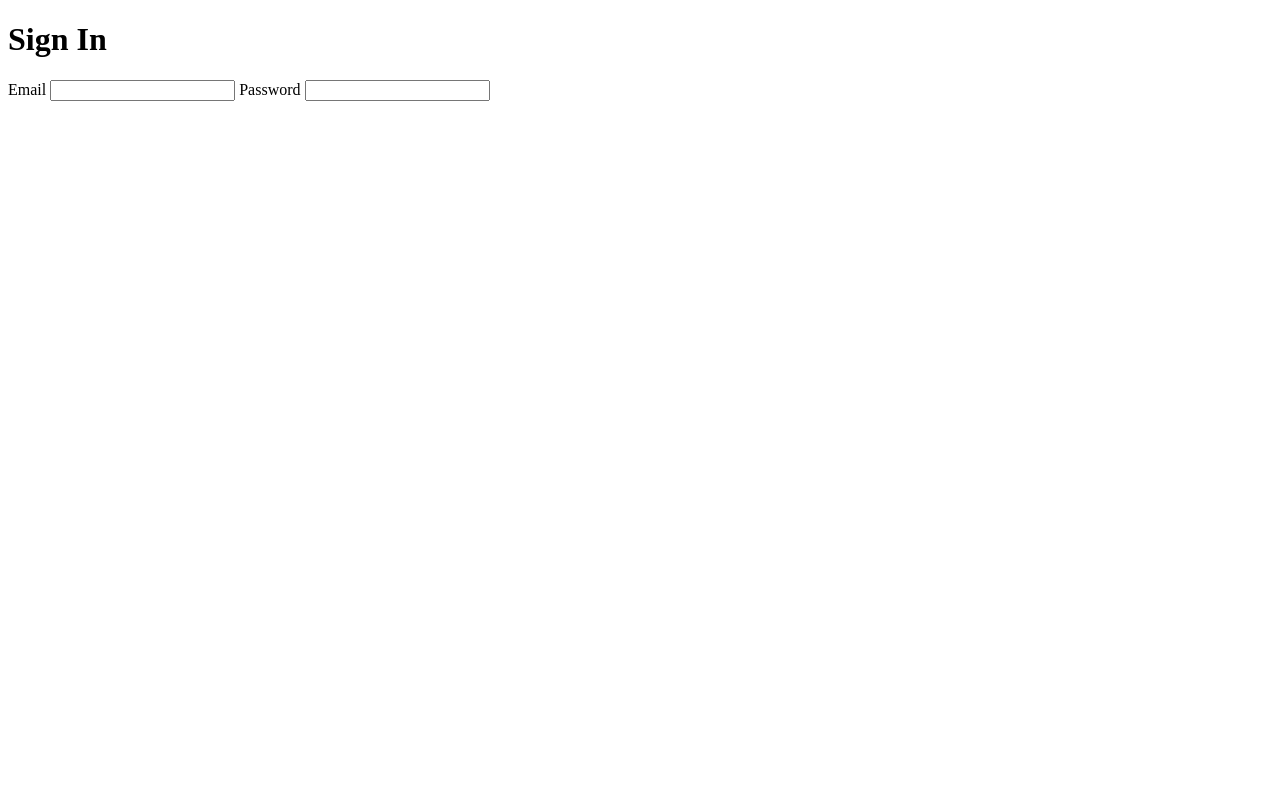
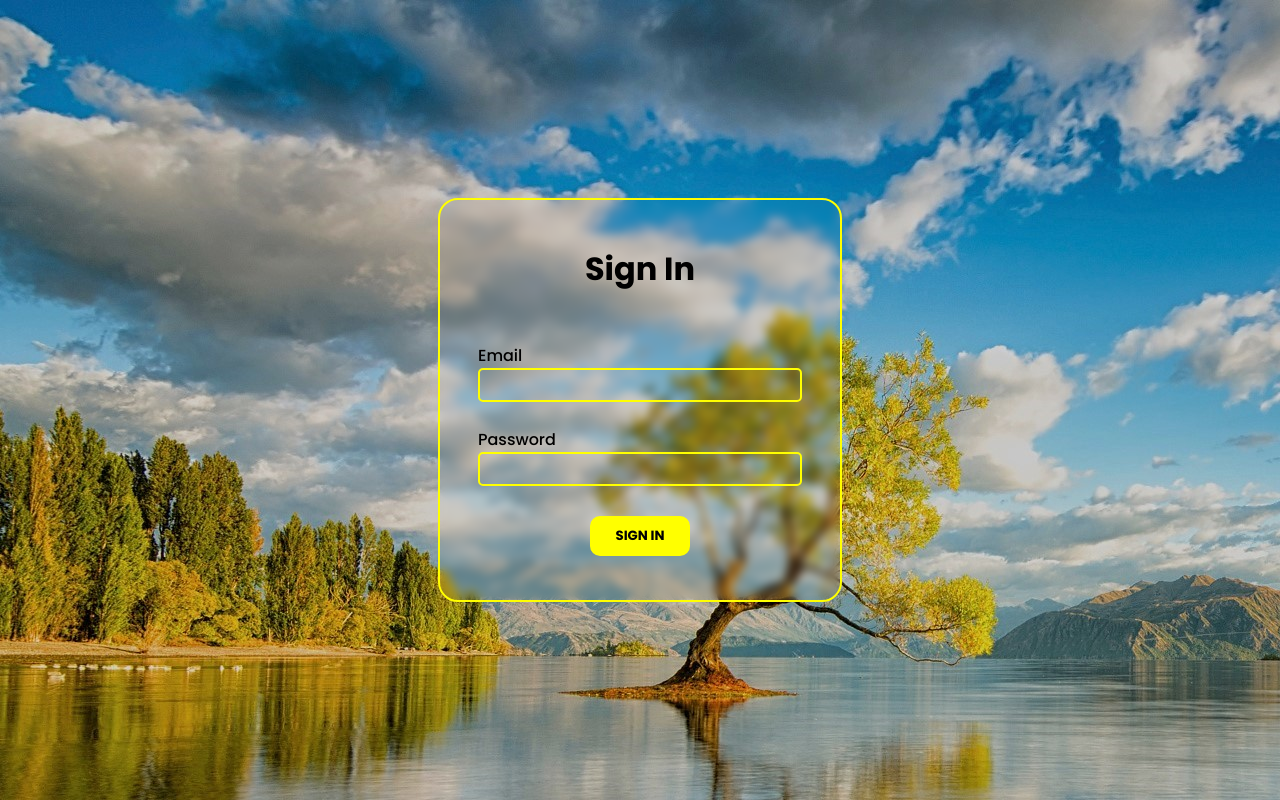
Before and after one commit to pascalniri/Firebase-TODO-App, a plain HTML site: page signUp.html in a window 1280 px wide. Drawn offline with Linux system fonts and the light colour scheme.

```diff
--- a/signUp.css
+++ b/signUp.css
@@ -1,4 +1,61 @@
 *{
     margin: 0;
     padding: 0;
+    font-family: 'Poppins', sans-serif;
 }
+body{
+    display: flex;
+    justify-content: center;
+    align-items: center;
+    flex-direction: column;
+    background: url(photo/624e27fde335d49e2dd3c6b75c6027a3.jpeg);
+
+}
+#form{
+    display: flex;
+    justify-content: center;
+    align-items: center;
+    flex-direction: column;
+    min-height: 100vh;
+
+}
+.input{
+    backdrop-filter: blur(5px);
+    width: 400px;
+    height: 400px;
+    border: 2px solid yellow;
+    border-radius: 20px;
+    display: flex;
+    justify-content: center;
+    align-items: center;
+    flex-direction: column;
+}
+.input h1{
+    margin-bottom: 50px;
+}
+.input input{
+    width: 300px;
+    height: 30px;
+    border-radius: 5px;
+    border: 2px solid yellow;
+    padding: 0px 10px 0px 10px;
+    outline: none;
+   margin-top: -0px;
+    background: transparent;
+}
+.input button{
+    border: none;
+    background-color: yellow;
+    margin-top: 30px;
+    width: 100px;
+    height:40px;
+    border-radius: 10px;
+    font-weight: bold;
+    cursor: pointer;
+    outline: none;
+    overflow: hidden;
+}
+.input button:hover{
+    background-color: transparent;
+    border: 2px solid yellow;
+}
--- a/signUp.html
+++ b/signUp.html
@@ -4,16 +4,41 @@
     <meta charset="UTF-8">
     <meta name="viewport" content="width=device-width, initial-scale=1.0">
     <title>Document</title>
+    <link rel="stylesheet" href="signUp.css">
+    <link rel="preconnect" href="https://fonts.googleapis.com">
+    <link rel="preconnect" href="https://fonts.gstatic.com" crossorigin>
+    <link href="https://fonts.googleapis.com/css2?family=Poppins:wght@500;600;700&display=swap" rel="stylesheet">
 </head>
 <body>
-       <form>
-        <h1>Sign In</h1>
+       <form id="form" >
         <div class="input">
-            <label>Email</label>
-            <input type="email"/>
-            <label>Password</label>
-            <input type="password"/>
+            <h1>Sign In</h1>
+            <div class="input-div">
+                <label>Email</label><br>
+            <input type="email" id="email"/>
+            </div>
+            <br>
+             <div class="input-div">
+                <label>Password</label><br>
+                <input type="password" id="pswd"/>
+             </div>
+             <button id="btn">SIGN IN</button>
         </div>
        </form>
+
+
+
+       <script>
+        const btn = document.getElementById("btn");
+
+btn.addEventListener("click", (e) =>{
+    const email = document.getElementById("email").value;
+    const pswd = document.getElementById("pswd").value;
+    console.log({
+        email,
+        pswd
+    });
+});
+       </script>
 </body>
 </html>
```
